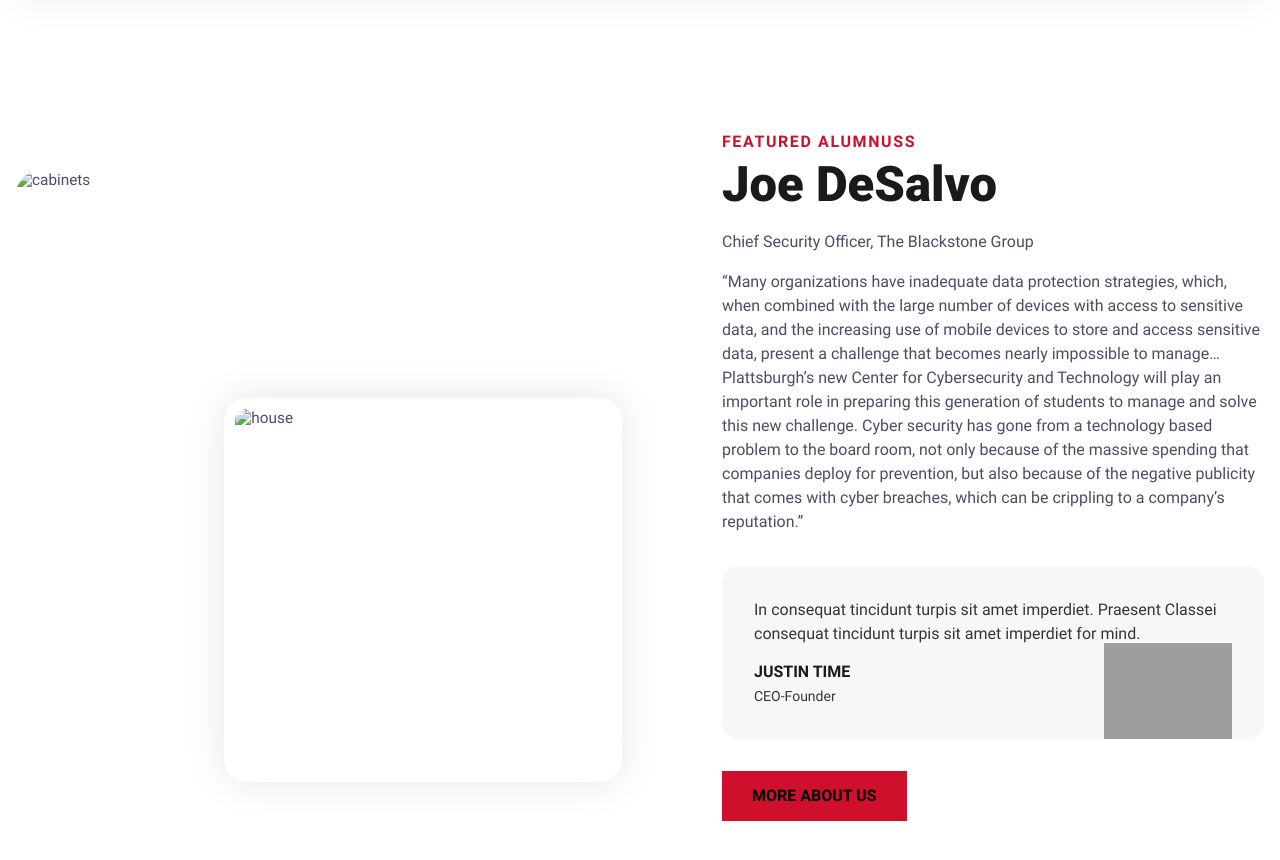
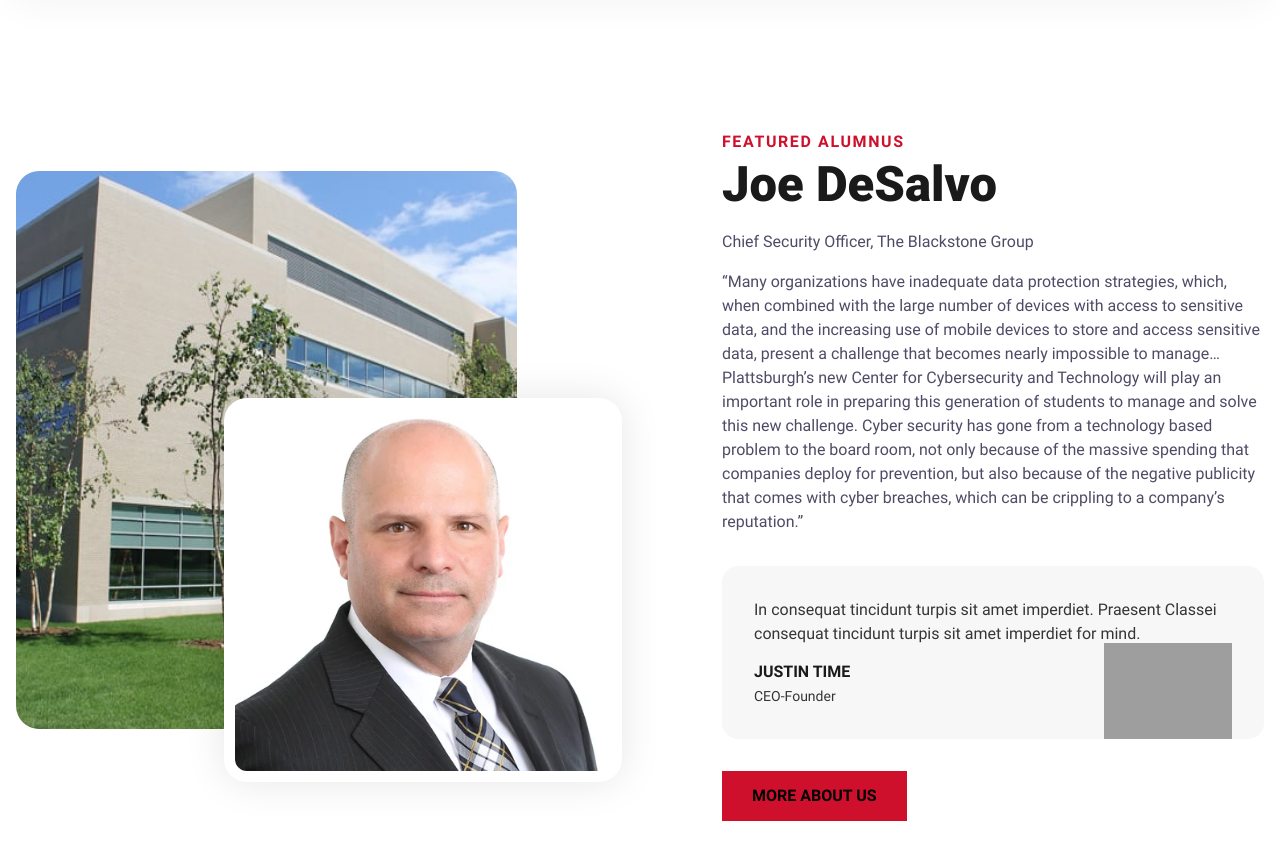
Before and after one commit to Koza101/CCT, an Eleventy site: page src/index.html in a window 1280 px wide. Shown: the part 1480-2340 px from the top of the page. Built offline with nearby package versions, Linux system fonts and the light colour scheme; Eleventy itself is replaced by a stand-in of ours; files that its build step writes are made by us from their sources; grey boxes are pictures that could not be loaded; files whose address does not match are found by name.

Commit message:
First section cleaned up and looking decent. Need more content before I can do more on index page

```diff
--- a/src/index.html
+++ b/src/index.html
@@ -165,19 +165,19 @@ eleventyNavigation:
             <!-- Left Image Section -->
             <div class="cs-left">
                 <picture class="cs-picture cs-picture1">
-                    <source media="(max-width: 600px)" srcset="/assets/images/cabinets2-m.jpg">
-                    <source media="(min-width: 601px)" srcset="/assets/images/cabinets2.jpg">
-                    <img aria-hidden="true" decoding="async" src="/assets/images/cabinets2.jpg" alt="cabinets" loading="lazy" width="400" height="563">
+                    <source media="(max-width: 600px)" srcset="/assets/images/Au_Sable_Hall.jpg">
+                    <source media="(min-width: 601px)" srcset="/assets/images/Au_Sable_Hall.jpg">
+                    <img aria-hidden="true" decoding="async" src="/assets/images/Au_Sable_Hall.jpg" alt="cabinets" loading="lazy" width="400" height="563">
                 </picture>
                 <picture class="cs-picture cs-picture2">
-                    <source media="(max-width: 600px)" srcset="/assets/images/construction-m.jpg">
-                    <source media="(min-width: 601px)" srcset="/assets/images/construction.jpg">
-                    <img aria-hidden="true" decoding="async" src="/assets/images/construction.jpg" alt="house" loading="lazy" width="400" height="563">
+                    <source media="(max-width: 600px)" srcset="/assets/images/Joe_Desalvo_Alum.webp">
+                    <source media="(min-width: 601px)" srcset="/assets/images/Joe_Desalvo_Alum.webp">
+                    <img aria-hidden="true" decoding="async" src="/assets/images/Joe_Desalvo_Alum.webp" alt="house" loading="lazy" width="400" height="563">
                 </picture>
             </div>
             <!-- Right Content Section-->
             <div class="cs-right">
-                <span class="cs-topper">Featured Alumnuss</span>
+                <span class="cs-topper">Featured Alumnus</span>
                 <h2 class="cs-title">Joe DeSalvo</h2>
                 <p class="cs-text">
                     Chief Security Officer, The Blackstone Group                </p>
```
Also changed, not shown: src/assets/images/Au_Sable_Hall.jpg (added), src/assets/images/Joe_Desalvo_Alum.webp (added).
